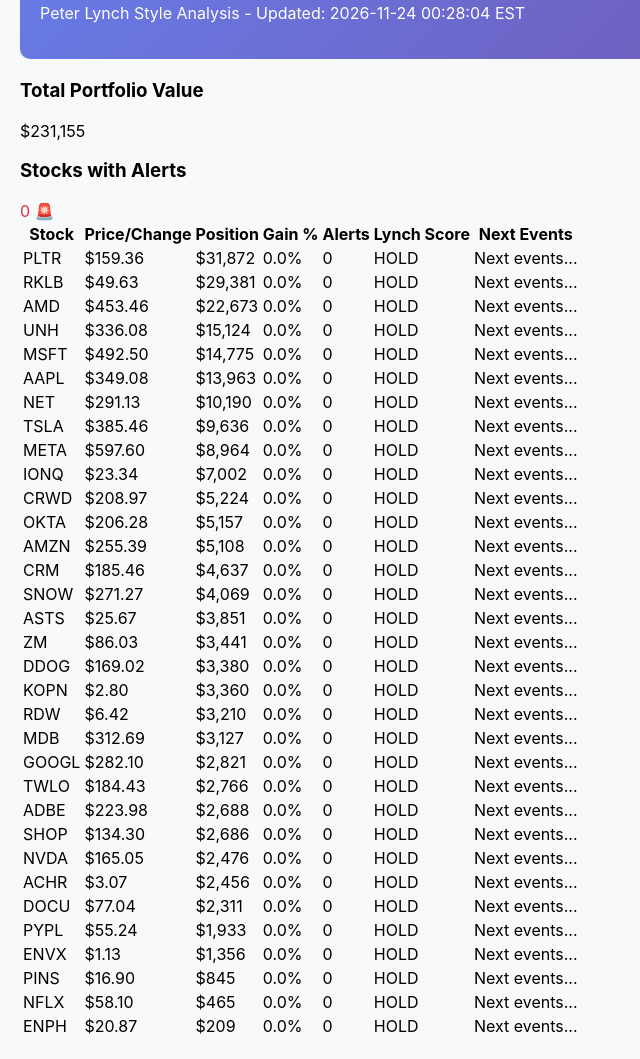
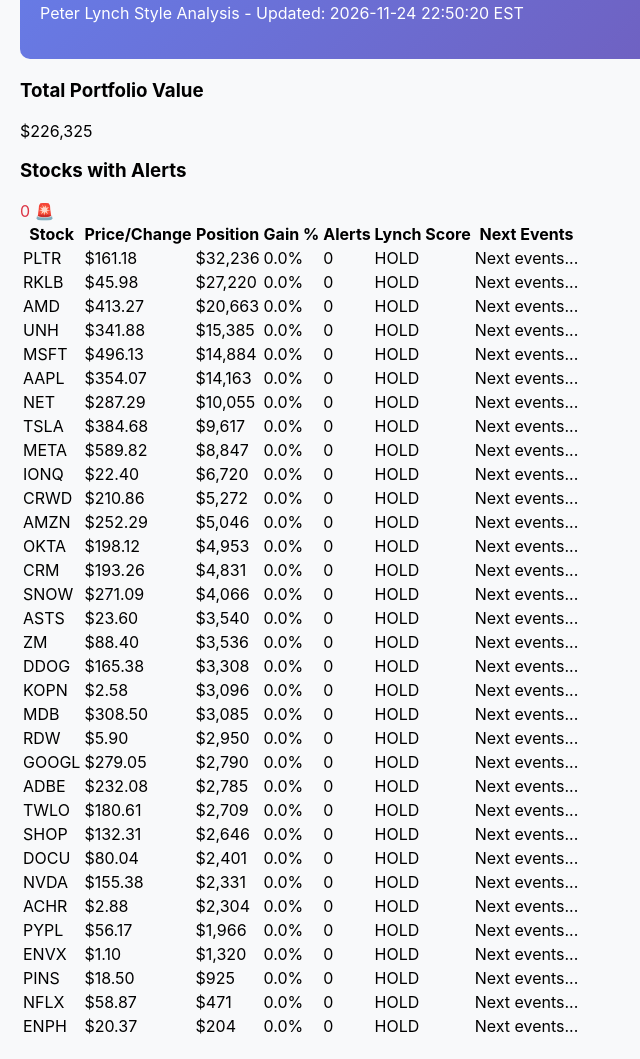
Before and after one commit to allenchengentsai/portfolio-dashboard, a plain HTML site: page index.html in a window 1280 px wide. Shown: the part 119-1178 px from the top of the page, without its empty margins (0-640 px from the left). Drawn offline with Linux system fonts and the light colour scheme.

Commit message:
Update portfolio dashboard - Tue Nov 24 22:50:20 UTC 2026

```diff
--- a/index.html
+++ b/index.html
@@ -15,13 +15,13 @@
         <body>
             <div class="header">
                 <h1>Portfolio Analysis Dashboard</h1>
-                <p>Peter Lynch Style Analysis - Updated: 2026-11-24 00:28:04 EST</p>
+                <p>Peter Lynch Style Analysis - Updated: 2026-11-24 22:50:20 EST</p>
             </div>
 
             <div class="portfolio-summary">
                 <div class="summary-card">
                     <h3>Total Portfolio Value</h3>
-                    <div class="value">$231,155</div>
+                    <div class="value">$226,325</div>
                 </div>
                 <div class="summary-card">
                     <h3>Stocks with Alerts</h3>
@@ -46,8 +46,8 @@
 
             <tr class="stock-row" onclick="toggleDetails('PLTR')">
                 <td>PLTR</td>
-                <td>$159.36</td>
-                <td>$31,872</td>
+                <td>$161.18</td>
+                <td>$32,236</td>
                 <td>0.0%</td>
                 <td>0</td>
                 <td>HOLD</td>
@@ -56,8 +56,8 @@
 
             <tr class="stock-row" onclick="toggleDetails('RKLB')">
                 <td>RKLB</td>
-                <td>$49.63</td>
-                <td>$29,381</td>
+                <td>$45.98</td>
+                <td>$27,220</td>
                 <td>0.0%</td>
                 <td>0</td>
                 <td>HOLD</td>
@@ -66,8 +66,8 @@
 
             <tr class="stock-row" onclick="toggleDetails('AMD')">
                 <td>AMD</td>
-                <td>$453.46</td>
-                <td>$22,673</td>
+                <td>$413.27</td>
+                <td>$20,663</td>
                 <td>0.0%</td>
                 <td>0</td>
                 <td>HOLD</td>
@@ -76,8 +76,8 @@
 
             <tr class="stock-row" onclick="toggleDetails('UNH')">
                 <td>UNH</td>
-                <td>$336.08</td>
-                <td>$15,124</td>
+                <td>$341.88</td>
+                <td>$15,385</td>
                 <td>0.0%</td>
                 <td>0</td>
                 <td>HOLD</td>
@@ -86,8 +86,8 @@
 
             <tr class="stock-row" onclick="toggleDetails('MSFT')">
                 <td>MSFT</td>
-                <td>$492.50</td>
-                <td>$14,775</td>
+                <td>$496.13</td>
+                <td>$14,884</td>
                 <td>0.0%</td>
                 <td>0</td>
                 <td>HOLD</td>
@@ -96,8 +96,8 @@
 
             <tr class="stock-row" onclick="toggleDetails('AAPL')">
                 <td>AAPL</td>
-                <td>$349.08</td>
-                <td>$13,963</td>
+                <td>$354.07</td>
+                <td>$14,163</td>
                 <td>0.0%</td>
                 <td>0</td>
                 <td>HOLD</td>
@@ -106,8 +106,8 @@
 
             <tr class="stock-row" onclick="toggleDetails('NET')">
                 <td>NET</td>
-                <td>$291.13</td>
-                <td>$10,190</td>
+                <td>$287.29</td>
+                <td>$10,055</td>
                 <td>0.0%</td>
                 <td>0</td>
                 <td>HOLD</td>
@@ -116,8 +116,8 @@
 
             <tr class="stock-row" onclick="toggleDetails('TSLA')">
                 <td>TSLA</td>
-                <td>$385.46</td>
-                <td>$9,636</td>
+                <td>$384.68</td>
+                <td>$9,617</td>
                 <td>0.0%</td>
                 <td>0</td>
                 <td>HOLD</td>
@@ -126,8 +126,8 @@
 
             <tr class="stock-row" onclick="toggleDetails('META')">
                 <td>META</td>
-                <td>$597.60</td>
-                <td>$8,964</td>
+                <td>$589.82</td>
+                <td>$8,847</td>
                 <td>0.0%</td>
                 <td>0</td>
                 <td>HOLD</td>
@@ -136,8 +136,8 @@
 
             <tr class="stock-row" onclick="toggleDetails('IONQ')">
                 <td>IONQ</td>
-                <td>$23.34</td>
-                <td>$7,002</td>
+                <td>$22.40</td>
+                <td>$6,720</td>
                 <td>0.0%</td>
                 <td>0</td>
                 <td>HOLD</td>
@@ -146,8 +146,18 @@
 
             <tr class="stock-row" onclick="toggleDetails('CRWD')">
                 <td>CRWD</td>
-                <td>$208.97</td>
-                <td>$5,224</td>
+                <td>$210.86</td>
+                <td>$5,272</td>
+                <td>0.0%</td>
+                <td>0</td>
+                <td>HOLD</td>
+                <td>Next events...</td>
+            </tr>
+
+            <tr class="stock-row" onclick="toggleDetails('AMZN')">
+                <td>AMZN</td>
+                <td>$252.29</td>
+                <td>$5,046</td>
                 <td>0.0%</td>
                 <td>0</td>
                 <td>HOLD</td>
@@ -156,18 +166,8 @@
 
             <tr class="stock-row" onclick="toggleDetails('OKTA')">
                 <td>OKTA</td>
-                <td>$206.28</td>
-                <td>$5,157</td>
-                <td>0.0%</td>
-                <td>0</td>
-                <td>HOLD</td>
-                <td>Next events...</td>
-            </tr>
-
-            <tr class="stock-row" onclick="toggleDetails('AMZN')">
-                <td>AMZN</td>
-                <td>$255.39</td>
-                <td>$5,108</td>
+                <td>$198.12</td>
+                <td>$4,953</td>
                 <td>0.0%</td>
                 <td>0</td>
                 <td>HOLD</td>
@@ -176,8 +176,8 @@
 
             <tr class="stock-row" onclick="toggleDetails('CRM')">
                 <td>CRM</td>
-                <td>$185.46</td>
-                <td>$4,637</td>
+                <td>$193.26</td>
+                <td>$4,831</td>
                 <td>0.0%</td>
                 <td>0</td>
                 <td>HOLD</td>
@@ -186,8 +186,8 @@
 
             <tr class="stock-row" onclick="toggleDetails('SNOW')">
                 <td>SNOW</td>
-                <td>$271.27</td>
-                <td>$4,069</td>
+                <td>$271.09</td>
+                <td>$4,066</td>
                 <td>0.0%</td>
                 <td>0</td>
                 <td>HOLD</td>
@@ -196,8 +196,8 @@
 
             <tr class="stock-row" onclick="toggleDetails('ASTS')">
                 <td>ASTS</td>
-                <td>$25.67</td>
-                <td>$3,851</td>
+                <td>$23.60</td>
+                <td>$3,540</td>
                 <td>0.0%</td>
                 <td>0</td>
                 <td>HOLD</td>
@@ -206,8 +206,8 @@
 
             <tr class="stock-row" onclick="toggleDetails('ZM')">
                 <td>ZM</td>
-                <td>$86.03</td>
-                <td>$3,441</td>
+                <td>$88.40</td>
+                <td>$3,536</td>
                 <td>0.0%</td>
                 <td>0</td>
                 <td>HOLD</td>
@@ -216,8 +216,8 @@
 
             <tr class="stock-row" onclick="toggleDetails('DDOG')">
                 <td>DDOG</td>
-                <td>$169.02</td>
-                <td>$3,380</td>
+                <td>$165.38</td>
+                <td>$3,308</td>
                 <td>0.0%</td>
                 <td>0</td>
                 <td>HOLD</td>
@@ -226,8 +226,18 @@
 
             <tr class="stock-row" onclick="toggleDetails('KOPN')">
                 <td>KOPN</td>
-                <td>$2.80</td>
-                <td>$3,360</td>
+                <td>$2.58</td>
+                <td>$3,096</td>
+                <td>0.0%</td>
+                <td>0</td>
+                <td>HOLD</td>
+                <td>Next events...</td>
+            </tr>
+
+            <tr class="stock-row" onclick="toggleDetails('MDB')">
+                <td>MDB</td>
+                <td>$308.50</td>
+                <td>$3,085</td>
                 <td>0.0%</td>
                 <td>0</td>
                 <td>HOLD</td>
@@ -236,18 +246,8 @@
 
             <tr class="stock-row" onclick="toggleDetails('RDW')">
                 <td>RDW</td>
-                <td>$6.42</td>
-                <td>$3,210</td>
-                <td>0.0%</td>
-                <td>0</td>
-                <td>HOLD</td>
-                <td>Next events...</td>
-            </tr>
-
-            <tr class="stock-row" onclick="toggleDetails('MDB')">
-                <td>MDB</td>
-                <td>$312.69</td>
-                <td>$3,127</td>
+                <td>$5.90</td>
+                <td>$2,950</td>
                 <td>0.0%</td>
                 <td>0</td>
                 <td>HOLD</td>
@@ -256,8 +256,18 @@
 
             <tr class="stock-row" onclick="toggleDetails('GOOGL')">
                 <td>GOOGL</td>
-                <td>$282.10</td>
-                <td>$2,821</td>
+                <td>$279.05</td>
+                <td>$2,790</td>
+                <td>0.0%</td>
+                <td>0</td>
+                <td>HOLD</td>
+                <td>Next events...</td>
+            </tr>
+
+            <tr class="stock-row" onclick="toggleDetails('ADBE')">
+                <td>ADBE</td>
+                <td>$232.08</td>
+                <td>$2,785</td>
                 <td>0.0%</td>
                 <td>0</td>
                 <td>HOLD</td>
@@ -266,18 +276,8 @@
 
             <tr class="stock-row" onclick="toggleDetails('TWLO')">
                 <td>TWLO</td>
-                <td>$184.43</td>
-                <td>$2,766</td>
-                <td>0.0%</td>
-                <td>0</td>
-                <td>HOLD</td>
-                <td>Next events...</td>
-            </tr>
-
-            <tr class="stock-row" onclick="toggleDetails('ADBE')">
-                <td>ADBE</td>
-                <td>$223.98</td>
-                <td>$2,688</td>
+                <td>$180.61</td>
+                <td>$2,709</td>
                 <td>0.0%</td>
                 <td>0</td>
                 <td>HOLD</td>
@@ -286,8 +286,18 @@
 
             <tr class="stock-row" onclick="toggleDetails('SHOP')">
                 <td>SHOP</td>
-                <td>$134.30</td>
-                <td>$2,686</td>
+                <td>$132.31</td>
+                <td>$2,646</td>
+                <td>0.0%</td>
+                <td>0</td>
+                <td>HOLD</td>
+                <td>Next events...</td>
+            </tr>
+
+            <tr class="stock-row" onclick="toggleDetails('DOCU')">
+                <td>DOCU</td>
+                <td>$80.04</td>
+                <td>$2,401</td>
                 <td>0.0%</td>
                 <td>0</td>
                 <td>HOLD</td>
@@ -296,8 +306,8 @@
 
             <tr class="stock-row" onclick="toggleDetails('NVDA')">
                 <td>NVDA</td>
-                <td>$165.05</td>
-                <td>$2,476</td>
+                <td>$155.38</td>
+                <td>$2,331</td>
                 <td>0.0%</td>
                 <td>0</td>
                 <td>HOLD</td>
@@ -306,18 +316,8 @@
 
             <tr class="stock-row" onclick="toggleDetails('ACHR')">
                 <td>ACHR</td>
-                <td>$3.07</td>
-                <td>$2,456</td>
-                <td>0.0%</td>
-                <td>0</td>
-                <td>HOLD</td>
-                <td>Next events...</td>
-            </tr>
-
-            <tr class="stock-row" onclick="toggleDetails('DOCU')">
-                <td>DOCU</td>
-                <td>$77.04</td>
-                <td>$2,311</td>
+                <td>$2.88</td>
+                <td>$2,304</td>
                 <td>0.0%</td>
                 <td>0</td>
                 <td>HOLD</td>
@@ -326,8 +326,8 @@
 
             <tr class="stock-row" onclick="toggleDetails('PYPL')">
                 <td>PYPL</td>
-                <td>$55.24</td>
-                <td>$1,933</td>
+                <td>$56.17</td>
+                <td>$1,966</td>
                 <td>0.0%</td>
                 <td>0</td>
                 <td>HOLD</td>
@@ -336,8 +336,8 @@
 
             <tr class="stock-row" onclick="toggleDetails('ENVX')">
                 <td>ENVX</td>
-                <td>$1.13</td>
-                <td>$1,356</td>
+                <td>$1.10</td>
+                <td>$1,320</td>
                 <td>0.0%</td>
                 <td>0</td>
                 <td>HOLD</td>
@@ -346,8 +346,8 @@
 
             <tr class="stock-row" onclick="toggleDetails('PINS')">
                 <td>PINS</td>
-                <td>$16.90</td>
-                <td>$845</td>
+                <td>$18.50</td>
+                <td>$925</td>
                 <td>0.0%</td>
                 <td>0</td>
                 <td>HOLD</td>
@@ -356,8 +356,8 @@
 
             <tr class="stock-row" onclick="toggleDetails('NFLX')">
                 <td>NFLX</td>
-                <td>$58.10</td>
-                <td>$465</td>
+                <td>$58.87</td>
+                <td>$471</td>
                 <td>0.0%</td>
                 <td>0</td>
                 <td>HOLD</td>
@@ -366,8 +366,8 @@
 
             <tr class="stock-row" onclick="toggleDetails('ENPH')">
                 <td>ENPH</td>
-                <td>$20.87</td>
-                <td>$209</td>
+                <td>$20.37</td>
+                <td>$204</td>
                 <td>0.0%</td>
                 <td>0</td>
                 <td>HOLD</td>
```
